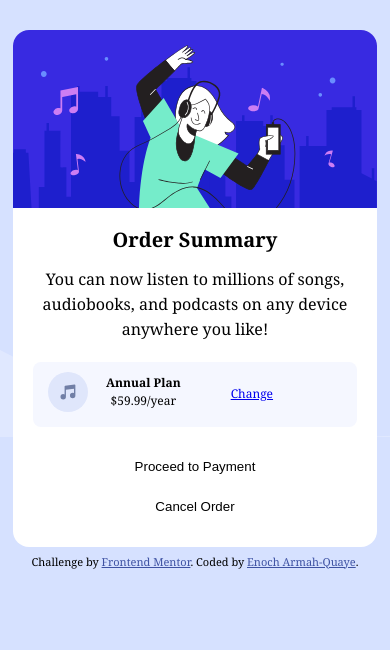
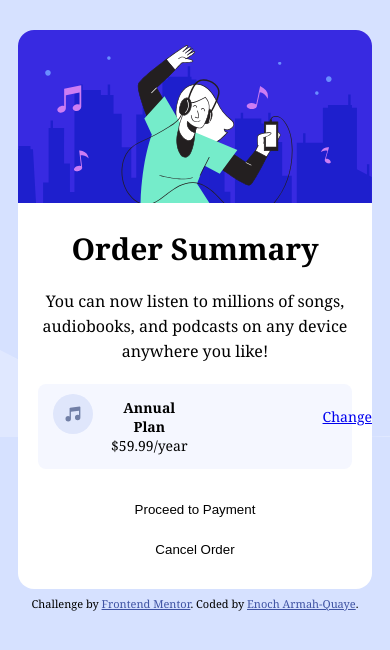
Before and after one commit to EnochArmah-Quaye/OrderSummaryProject, a plain HTML site: page index.html in a window 390 px wide. Drawn offline with Linux system fonts and the light colour scheme; a web font is replaced by a local one.

Commit message:
update 3
k

```diff
--- a/style.css
+++ b/style.css
@@ -13,75 +13,96 @@ body {
 }
 #container {
     background-color:white;
-    margin: 40px 450px 0px ;
+    margin: 30px 300px 0px 300px;
     text-align: center;
+    border-radius: 1em;
 }
 #plan {
     display: flex;
     flex-direction: row;
     background-color: hsl(225, 100%, 98%);
-    margin:0px 20px;
-    height: 65px;
+    margin:0px 20px 0px 20px;
+    border-radius: 0.5em;
+
 }
 #plan-text {
     display: flex;
     flex-direction: row;
-    margin-left: 20px;
+    margin-left: 0px;
+    font-size: 15px;
 }
 #plan-text p {
-    margin-left:2px ;
-    line-height: 1.5em;
+    margin-left:32px ;
 }
 #buttons {
     display: flex;
     flex-direction: column;
     justify-content: space-around;
-    margin: 10px 10px 10px 10px;
+    margin: 0px 0px 0px 0px;
 }
 #link1 {
-    margin-left: 150px;
-    margin-top: 20px;
+    margin-left: 100px;
+    margin-top: 23px;
 }
 #image2 {
-    margin:7px 0px 0px 15px;
+    margin:0px 0px 0px 0px;
 }
 
 #text {
     margin: 0px;
 }
 img {
-      width:100%;
-      height:auto;
+    width:100%;
+    height: auto;
+    border-top-left-radius: 1em;
+    border-top-right-radius: 1em;
 }
-
+img[src="images/icon-music.svg"] {
+    width: 40px;
+    height: 40px;
+    margin: 10px 0px 0px 15px;
+}
 #b1 {
+    margin-top: 20px;
     margin-left: 20px;
     margin-right: 20px;
     background-color: white;
     border-style: hidden;
-    height: 30px;
+    height: 40px;
 }
 #b2 {
-    margin-top: 10px;
+    margin-top: 0px;
     margin-bottom: 20px;
     margin-left: 20px;
     margin-right: 20px;
     background-color: white;
     border-style: hidden;
-    height: 30px;
+    height: 40px;
 }
 #b1:hover {
     background-color: blue;
     cursor: pointer;
     color: white;
-    border-radius: 1em;
+    border-radius: 0.5em;
 }
 #b2:hover {
     background-color: blue;
     cursor: pointer;
     color: white;
-    border-radius: 1em;
+    border-radius: 0.5em;
 }
+h1 {
+    font-size: 30px;
+}
+#text1 {
+    margin: 0px 30px 20px 30px;
+    text-align: center;
+    line-height: 25px;
+}
+.attribution {
+    margin-top: 7px;
+}
+
 
 @media only screen and (max-width:1024px) {
     body {
@@ -91,7 +112,7 @@ img {
     }
     #container {
         background-color:white;
-        margin: 30px 5px 0px 5px;
+        margin: 30px 300px 0px 300px;
         text-align: center;
         border-radius: 1em;
     }
@@ -107,10 +128,10 @@ img {
         display: flex;
         flex-direction: row;
         margin-left: 0px;
-        font-size: 12px;
+        font-size: 15px;
     }
     #plan-text p {
-        margin-left:18px ;
+        margin-left:32px ;
     }
     #buttons {
         display: flex;
@@ -119,7 +140,7 @@ img {
         margin: 0px 0px 0px 0px;
     }
     #link1 {
-        margin-left: 50px;
+        margin-left: 100px;
         margin-top: 23px;
     }
     #image2 {
@@ -170,10 +191,10 @@ img {
         border-radius: 0.5em;
     }
     h1 {
-        font-size: 20px;
+        font-size: 30px;
     }
     #text1 {
-        margin: 0px 8px 20px 8px;
+        margin: 0px 30px 20px 30px;
         text-align: center;
         line-height: 25px;
     }
@@ -182,7 +203,7 @@ img {
     }
 }
 
-@media only screen and (max-width:798px) {
+@media only screen and (max-width:768px) {
     body {
         background-image: url(images/pattern-background-desktop.svg);
         background-color: hsl(225, 100%, 94%);
@@ -190,7 +211,7 @@ img {
     }
     #container {
         background-color:white;
-        margin: 30px 5px 0px 5px;
+        margin: 30px 130px 0px 130px;
         text-align: center;
         border-radius: 1em;
     }
@@ -206,10 +227,10 @@ img {
         display: flex;
         flex-direction: row;
         margin-left: 0px;
-        font-size: 12px;
+        font-size: 15px;
     }
     #plan-text p {
-        margin-left:18px ;
+        margin-left:32px ;
     }
     #buttons {
         display: flex;
@@ -218,7 +239,7 @@ img {
         margin: 0px 0px 0px 0px;
     }
     #link1 {
-        margin-left: 50px;
+        margin-left: 200px;
         margin-top: 23px;
     }
     #image2 {
@@ -269,10 +290,10 @@ img {
         border-radius: 0.5em;
     }
     h1 {
-        font-size: 20px;
+        font-size: 30px;
     }
     #text1 {
-        margin: 0px 8px 20px 8px;
+        margin: 0px 30px 20px 30px;
         text-align: center;
         line-height: 25px;
     }
@@ -289,7 +310,7 @@ img {
     }
     #container {
         background-color:white;
-        margin: 30px 5px 0px 5px;
+        margin: 30px 10px 0px 10px;
         text-align: center;
         border-radius: 1em;
     }
@@ -305,7 +326,7 @@ img {
         display: flex;
         flex-direction: row;
         margin-left: 0px;
-        font-size: 12px;
+        font-size: 14px;
     }
     #plan-text p {
         margin-left:18px ;
@@ -317,14 +338,14 @@ img {
         margin: 0px 0px 0px 0px;
     }
     #link1 {
-        margin-left: 50px;
+        margin-left: 135px;
         margin-top: 23px;
     }
     #image2 {
         margin:0px 0px 0px 0px;
     }
 
-    #text {
+    #text{
         margin: 0px;
     }
     img {
@@ -368,10 +389,10 @@ img {
         border-radius: 0.5em;
     }
     h1 {
-        font-size: 20px;
+        font-size: 30px;
     }
     #text1 {
-        margin: 0px 8px 20px 8px;
+        margin: 0px 15px 20px 15px;
         text-align: center;
         line-height: 25px;
     }
@@ -416,7 +437,7 @@ img {
         margin: 0px 0px 0px 0px;
     }
     #link1 {
-        margin-left: 50px;
+        margin-left: 100px;
         margin-top: 23px;
     }
     #image2 {
@@ -424,7 +445,7 @@ img {
     }
 
     #text {
-        margin: 0px;
+        margin: 0px 0px 0px 0px;
     }
     img {
         width:100%;
@@ -467,7 +488,7 @@ img {
         border-radius: 0.5em;
     }
     h1 {
-        font-size: 20px;
+        font-size: 25px;
     }
     #text1 {
         margin: 0px 8px 20px 8px;
```
